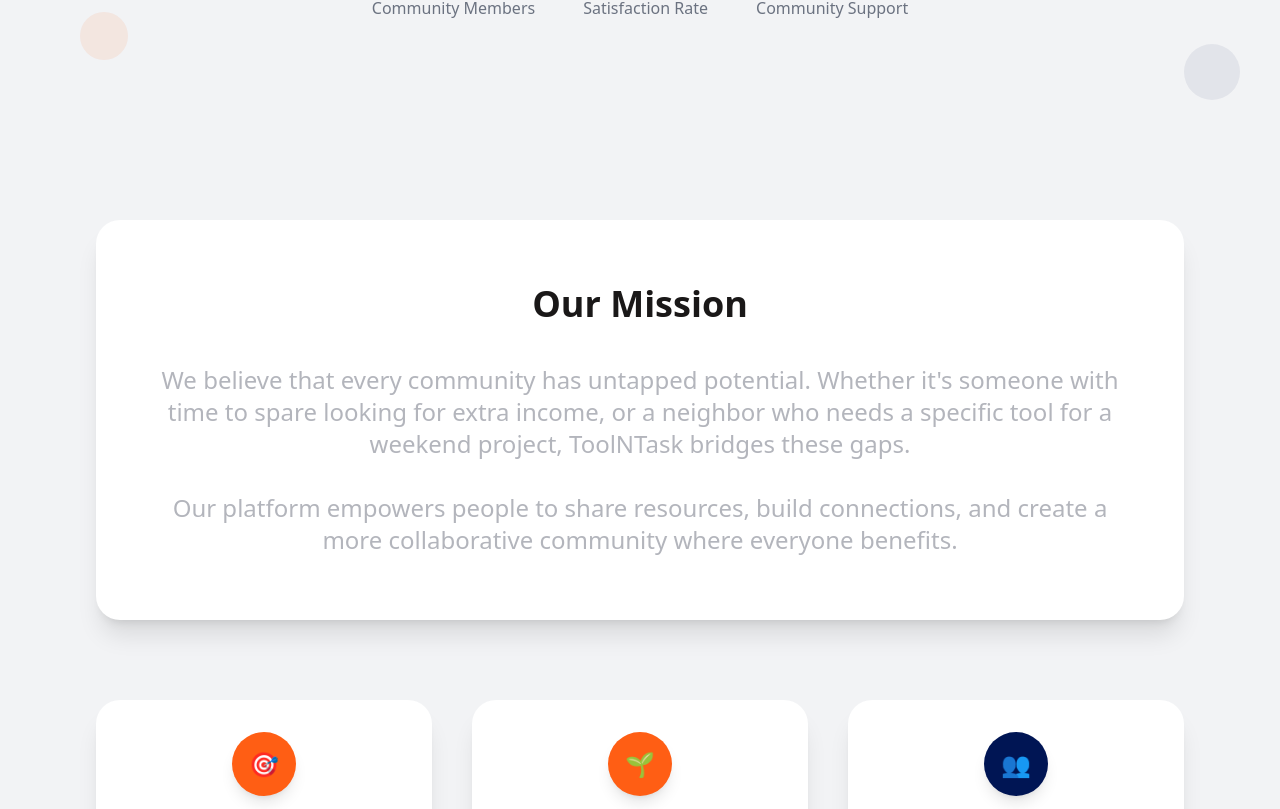
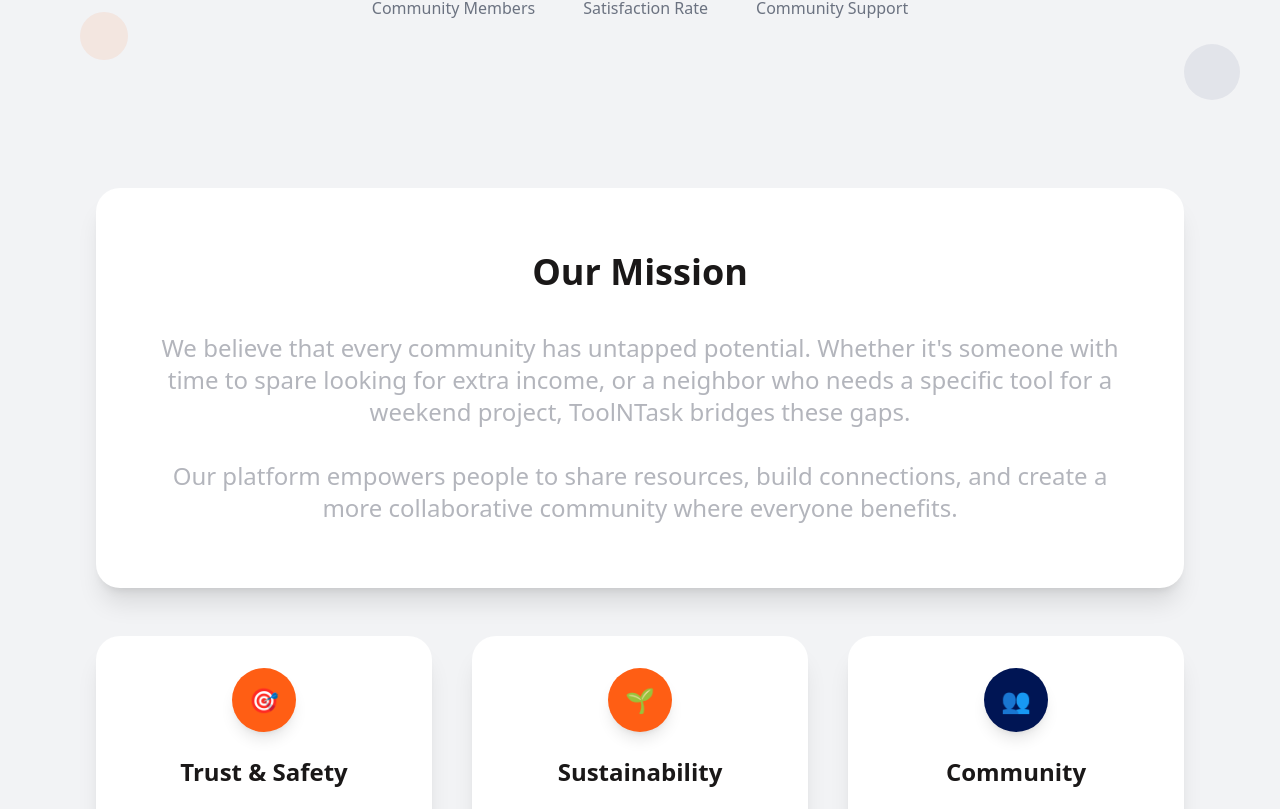
Before and after one commit to SeneshFitzroy/ToolnTask, a Next.js app: page /About in a window 1280 px wide. Shown: the part 469-1278 px from the top of the page. Built offline with nearby package versions, Linux system fonts and the light colour scheme; a web font is replaced by a local one.

Commit message:
feat: Enhanced pages/About.tsx,  - Detailed changes: diff --git a/pages/About.tsx b/pages/About.tsx ind... at 01:58 PM +0530, July 03, 2025

```diff
--- a/pages/About.tsx
+++ b/pages/About.tsx
@@ -95,10 +95,10 @@ export default function About() {
       </div>
 
       {/* Main Content Section */}
-      <div className="py-12 sm:py-16 lg:py-20" style={{ backgroundColor: theme === 'dark' ? '#0C0F16' : '#F2F3F5' }}>
+      <div className="py-8 sm:py-12" style={{ backgroundColor: theme === 'dark' ? '#0C0F16' : '#F2F3F5' }}>
         <div className="max-w-6xl mx-auto px-4 sm:px-6 lg:px-8">
           {/* Mission Section */}
-          <div className="mb-12 sm:mb-16 lg:mb-20">
+          <div className="mb-8 sm:mb-12">
             <div className="p-8 sm:p-12 lg:p-16 rounded-2xl sm:rounded-3xl shadow-xl" style={{ backgroundColor: theme === 'dark' ? '#1A1818' : '#FFFFFF' }}>
               <h2 className="text-2xl sm:text-3xl lg:text-4xl font-bold mb-6 sm:mb-8 lg:mb-10 text-center" style={{ color: theme === 'dark' ? '#FFFFFF' : '#1A1818' }}>Our Mission</h2>
               <div className="max-w-5xl mx-auto">
```
